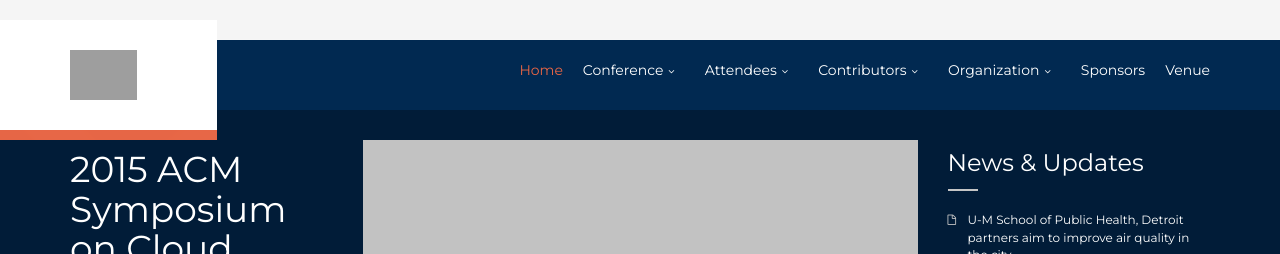
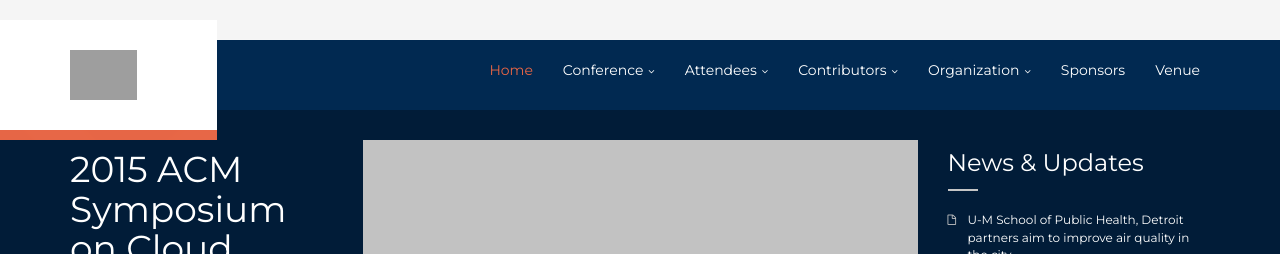
Before and after one commit to kramasamy/SoCC2015, a Jekyll site: the page index.html, which Jekyll copies as it is, in a window 1280 px wide. Shown: the top 254 px of the page. Built offline with Jekyll 4.4.1, drawn with Linux system fonts in a browser that asks for light colours; grey boxes are pictures that could not be loaded.

Commit message:
added right padding for menu headings

```diff
--- a/assets/css/style.css
+++ b/assets/css/style.css
@@ -2485,7 +2485,7 @@ th.header:before {
   padding-left: 20px;
 }
 .navigation-wrapper .primary-navigation-wrapper header nav .navbar-nav li a:last-child {
-  padding-right: 0;
+  padding-right: 10px;
 }
 .navigation-wrapper .primary-navigation-wrapper header nav .navbar-nav li a:hover, .navigation-wrapper .primary-navigation-wrapper header nav .navbar-nav li a:focus, .navigation-wrapper .primary-navigation-wrapper header nav .navbar-nav li a:active {
   background-color: transparent;
```
